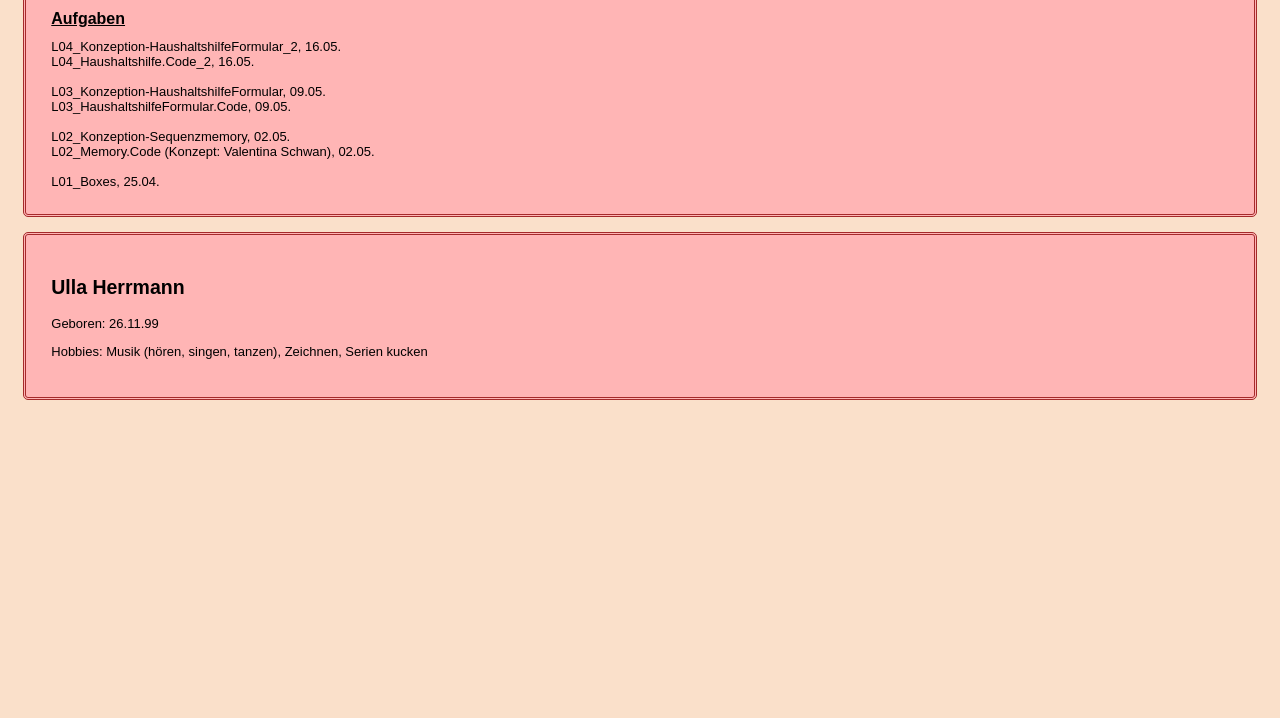
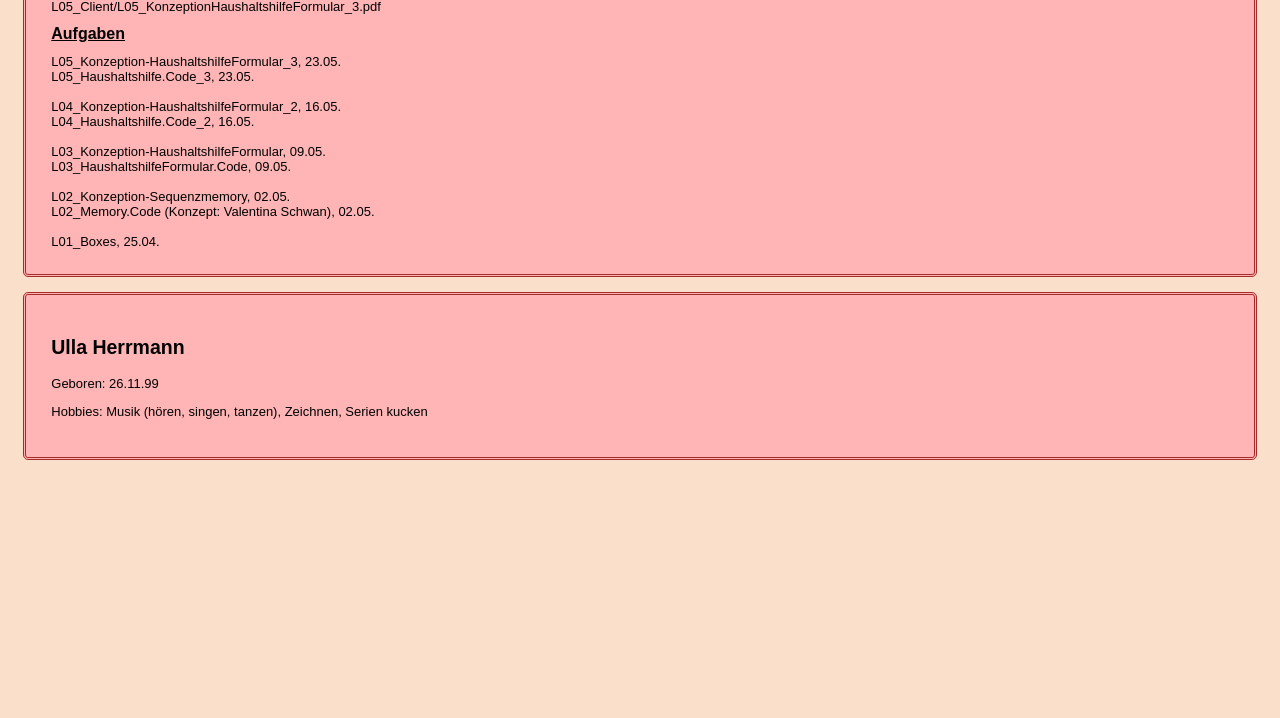
Before and after one commit to Lum7n/EIA2, a plain HTML site: page Steckbrief/steckbrief.htm in a window 1280 px wide. Shown: the part 82-800 px from the top of the page. Drawn offline with Linux system fonts and the light colour scheme.

Commit message:
Add files via upload

```diff
--- a/Steckbrief/steckbrief.htm
+++ b/Steckbrief/steckbrief.htm
@@ -60,9 +60,14 @@
 			<a target="_blank" href="https://github.com/Lum7n/EIA2"><img src="GitHub.jpg"></a>
 			<a id="R" target="_blank" href="https://github.com/Lum7n/EIA2" >Repository</a>
 			<br/>
-			<br/>
+			<br/>L05_Client/L05_KonzeptionHaushaltshilfeFormular_3.pdf
 			<h1>Aufgaben</h1>
 			<!-- Format: Aufgabenbezeichnung, Datum -->
+			<a target="_blank" href="https://lum7n.github.io/EIA2/L05_Client/L05_KonzeptionHaushaltshilfeFormular_3.pdf">L05_Konzeption-HaushaltshilfeFormular_3, 23.05.</a>
+			<br/>
+			<a target="_blank" href="https://lum7n.github.io/EIA2/L05_Client/Index.html">L05_Haushaltshilfe.Code_3, 23.05.</a>
+			<br/>
+			<br/>
 			<a target="_blank" href="https://lum7n.github.io/EIA2/L04_DataStructure/L04_KonzeptionHaushaltshilfeFormular_2.pdf">L04_Konzeption-HaushaltshilfeFormular_2, 16.05.</a>
 			<br/>
 			<a target="_blank" href="https://lum7n.github.io/EIA2/L04_DataStructure/Index.html">L04_Haushaltshilfe.Code_2, 16.05.</a>
```
